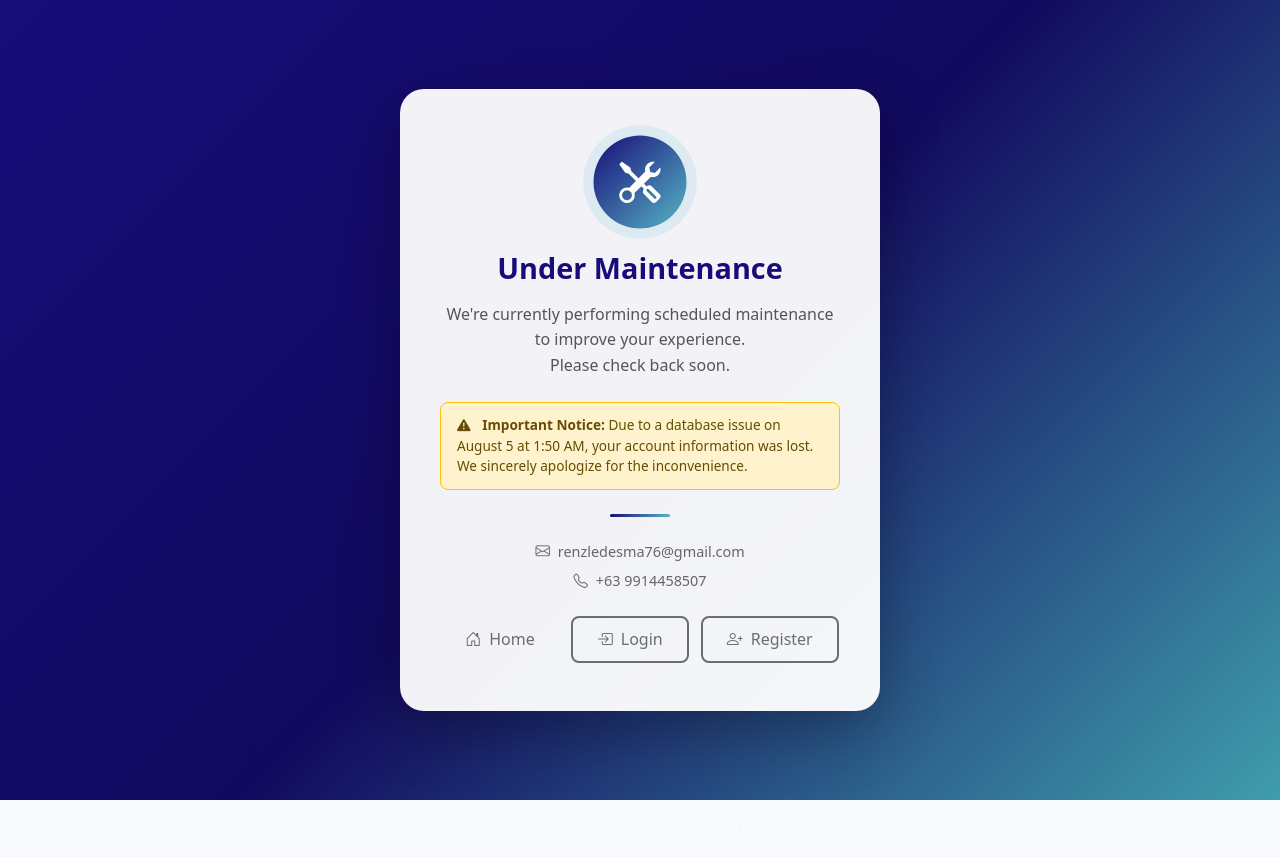
After one commit to christianrenz210/learnfUNDAMENTALS, a Python web app: template templates/maintenance.html in a window 1280 px wide. The commit adds this page. Run offline with Jinja, Linux system fonts and the light colour scheme; the template is opened without the code that fills it, so the values that code supplies are empty.

Commit message:
maintenance

```diff
--- a/static/css/style.css
+++ b/static/css/style.css
@@ -1641,3 +1641,166 @@ body {
 [data-bs-theme="dark"] .text-muted {
   color: #9b9eb3 !important;
 }
+
+/* Maintenance Mode */
+.maintenance-overlay {
+  display: flex;
+  align-items: center;
+  justify-content: center;
+  min-height: 100vh;
+  background: linear-gradient(135deg, var(--brand-primary) 0%, var(--brand-primary-dark) 50%, var(--brand-secondary-dark) 100%);
+  padding: 2rem;
+}
+
+.maintenance-popup {
+  background: rgba(255, 255, 255, 0.95);
+  border-radius: 1.5rem;
+  padding: 3rem 2.5rem;
+  text-align: center;
+  max-width: 480px;
+  width: 100%;
+  box-shadow: 0 20px 60px rgba(0, 0, 0, 0.3);
+  animation: maintenanceSlideIn 0.6s ease-out;
+}
+
+[data-bs-theme="dark"] .maintenance-popup {
+  background: rgba(30, 30, 45, 0.95);
+  color: #e0e0e0;
+}
+
+@keyframes maintenanceSlideIn {
+  from { opacity: 0; transform: translateY(30px); }
+  to { opacity: 1; transform: translateY(0); }
+}
+
+.maintenance-icon-wrapper {
+  width: 90px;
+  height: 90px;
+  margin: 0 auto;
+  background: linear-gradient(135deg, var(--brand-primary), var(--brand-secondary));
+  border-radius: 50%;
+  display: flex;
+  align-items: center;
+  justify-content: center;
+  animation: maintenancePulse 2s ease-in-out infinite;
+}
+
+@keyframes maintenancePulse {
+  0%, 100% { transform: scale(1); box-shadow: 0 0 0 0 rgba(86, 182, 198, 0.4); }
+  50% { transform: scale(1.05); box-shadow: 0 0 0 15px rgba(86, 182, 198, 0); }
+}
+
+.maintenance-icon {
+  font-size: 2.5rem;
+  color: #fff;
+}
+
+.maintenance-title {
+  font-size: 1.8rem;
+  font-weight: 700;
+  color: var(--brand-primary);
+}
+
+[data-bs-theme="dark"] .maintenance-title {
+  color: var(--brand-secondary);
+}
+
+.maintenance-subtitle {
+  font-size: 1rem;
+  color: #555;
+  line-height: 1.6;
+}
+
+[data-bs-theme="dark"] .maintenance-subtitle {
+  color: #aaa;
+}
+
+.maintenance-divider {
+  width: 60px;
+  height: 3px;
+  margin: 0 auto;
+  background: linear-gradient(90deg, var(--brand-primary), var(--brand-secondary));
+  border-radius: 2px;
+}
+
+.maintenance-notice {
+  background: #fff3cd;
+  border: 1px solid #ffc107;
+  border-radius: 0.5rem;
+  padding: 0.75rem 1rem;
+  font-size: 0.85rem;
+  color: #664d03;
+  text-align: left;
+}
+
+[data-bs-theme="dark"] .maintenance-notice {
+  background: rgba(255, 193, 7, 0.15);
+  border-color: #ffc107;
+  color: #ffc107;
+}
+
+.maintenance-info {
+  font-size: 0.9rem;
+  color: #666;
+}
+
+[data-bs-theme="dark"] .maintenance-info {
+  color: #bbb;
+}
+
+.maintenance-info-item {
+  display: flex;
+  align-items: center;
+  justify-content: center;
+}
+
+.maintenance-buttons {
+  display: flex;
+  gap: 0.75rem;
+  justify-content: center;
+  flex-wrap: wrap;
+}
+
+.maintenance-btn-primary {
+  background: var(--brand-primary);
+  color: #fff;
+  border: none;
+  padding: 0.6rem 1.5rem;
+  border-radius: 0.5rem;
+  font-weight: 500;
+  cursor: not-allowed;
+  opacity: 0.6;
+}
+
+.maintenance-btn-secondary {
+  background: transparent;
+  color: var(--brand-primary);
+  border: 2px solid var(--brand-primary);
+  padding: 0.6rem 1.5rem;
+  border-radius: 0.5rem;
+  font-weight: 500;
+  cursor: not-allowed;
+  opacity: 0.6;
+}
+
+[data-bs-theme="dark"] .maintenance-btn-secondary {
+  color: var(--brand-secondary);
+  border-color: var(--brand-secondary);
+}
+
+.maintenance-footer {
+  padding: 1rem 0;
+  background: transparent;
+}
+
+@media (max-width: 576px) {
+  .maintenance-popup {
+    padding: 2rem 1.5rem;
+  }
+  .maintenance-title {
+    font-size: 1.4rem;
+  }
+  .maintenance-buttons {
+    flex-direction: column;
+  }
+}
--- /dev/null
+++ b/templates/maintenance.html
@@ -0,0 +1,91 @@
+<!DOCTYPE html>
+<html lang="en">
+<head>
+  <meta charset="UTF-8">
+  <meta name="viewport" content="width=device-width, initial-scale=1.0">
+  <title>Under Maintenance - CodeFundamentals</title>
+  <script>
+    (function () {
+      var t = null;
+      try { t = localStorage.getItem('cfTheme'); } catch (e) {}
+      if (!t) {
+        try { t = window.matchMedia && window.matchMedia('(prefers-color-scheme: dark)').matches ? 'dark' : 'light'; } catch (e) { t = 'light'; }
+      }
+      if (t === 'dark') {
+        document.documentElement.setAttribute('data-bs-theme', 'dark');
+      }
+    })();
+  </script>
+  <link href="https://cdn.jsdelivr.net/npm/bootstrap@5.3.3/dist/css/bootstrap.min.css" rel="stylesheet">
+  <link href="https://cdn.jsdelivr.net/npm/bootstrap-icons@1.11.3/font/bootstrap-icons.min.css" rel="stylesheet">
+  <link href="{{ url_for('static', filename='css/style.css') }}?v=13" rel="stylesheet">
+</head>
+<body class="d-flex flex-column min-vh-100">
+
+  <div class="maintenance-overlay" id="maintenanceOverlay">
+    <div class="maintenance-popup">
+      <div class="maintenance-icon-wrapper mb-4">
+        <i class="bi bi-tools maintenance-icon"></i>
+      </div>
+      <h1 class="maintenance-title mb-3">Under Maintenance</h1>
+      <p class="maintenance-subtitle mb-4">
+        We're currently performing scheduled maintenance to improve your experience.
+        <br>Please check back soon.
+      </p>
+      <div class="maintenance-notice mb-4">
+        <i class="bi bi-exclamation-triangle-fill me-2"></i>
+        <strong>Important Notice:</strong> Due to a database issue on August 5 at 1:50 AM, your account information was lost. We sincerely apologize for the inconvenience.
+      </div>
+      <div class="maintenance-divider mb-4"></div>
+      <div class="maintenance-info">
+        <div class="maintenance-info-item mb-2">
+          <i class="bi bi-envelope me-2"></i>
+          <span>renzledesma76@gmail.com</span>
+        </div>
+        <div class="maintenance-info-item">
+          <i class="bi bi-telephone me-2"></i>
+          <span>+63 9914458507</span>
+        </div>
+      </div>
+      <div class="maintenance-buttons mt-4">
+        <button type="button" class="btn maintenance-btn-primary" disabled title="Maintenance in progress">
+          <i class="bi bi-house-door me-2"></i>Home
+        </button>
+        <button type="button" class="btn maintenance-btn-secondary" disabled title="Maintenance in progress">
+          <i class="bi bi-box-arrow-in-right me-2"></i>Login
+        </button>
+        <button type="button" class="btn maintenance-btn-secondary" disabled title="Maintenance in progress">
+          <i class="bi bi-person-plus me-2"></i>Register
+        </button>
+      </div>
+    </div>
+  </div>
+
+  <footer class="maintenance-footer mt-auto">
+    <div class="container text-center">
+      <p class="mb-1 small text-white-50">
+        <i class="bi bi-code-slash me-1"></i>2026 CodeFundamentals. All rights reserved.
+      </p>
+    </div>
+  </footer>
+
+  <script>
+    document.addEventListener('DOMContentLoaded', function () {
+      var buttons = document.querySelectorAll('.maintenance-buttons .btn');
+      buttons.forEach(function(btn) {
+        btn.addEventListener('click', function(e) {
+          e.preventDefault();
+          e.stopPropagation();
+        });
+      });
+      var links = document.querySelectorAll('a');
+      links.forEach(function(link) {
+        link.addEventListener('click', function(e) {
+          e.preventDefault();
+          e.stopPropagation();
+        });
+      });
+    });
+  </script>
+</body>
+</html>
```
Also changed, not shown: app.py (+21 -0 lines).
